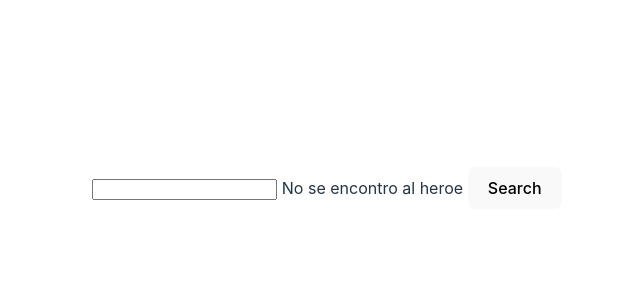
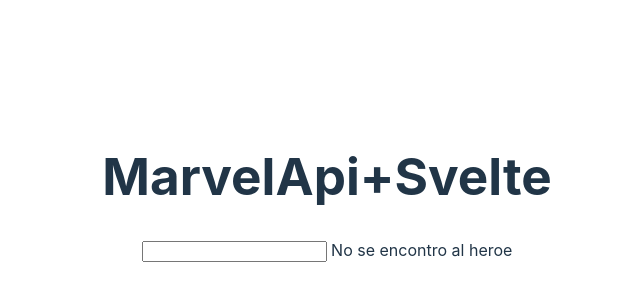
Before and after one commit to FerroSantiago/apiMarvel, a Svelte app in the folder myapp/: page / in a window 1280 px wide. Shown: the part 212-512 px from the top of the page, without its empty margins (313-953 px from the left). Built offline with nearby package versions, Linux system fonts and the light colour scheme; no server answers.

Commit message:
apiDesc+Img

```diff
--- a/myapp/src/App.svelte
+++ b/myapp/src/App.svelte
@@ -1,17 +1,15 @@
 <script>
-  import svelteLogo from './assets/svelte.svg'
-  import Counter from './lib/Counter.svelte'
   import Input from './Input.svelte';
-import Search from './Search.svelte';
 </script>
 
 <main>
 
-<Input />
-
-<Search />
+<h1>MarvelApi+Svelte</h1>
 
 </main>
+
+<Input>
+</Input>
 
 <style>
 
--- a/myapp/src/app.css
+++ b/myapp/src/app.css
@@ -78,4 +78,8 @@
   button {
     background-color: #f9f9f9;
   }
+  img{
+    width: 50%;
+    height: 50%;
+  }
 }
```
